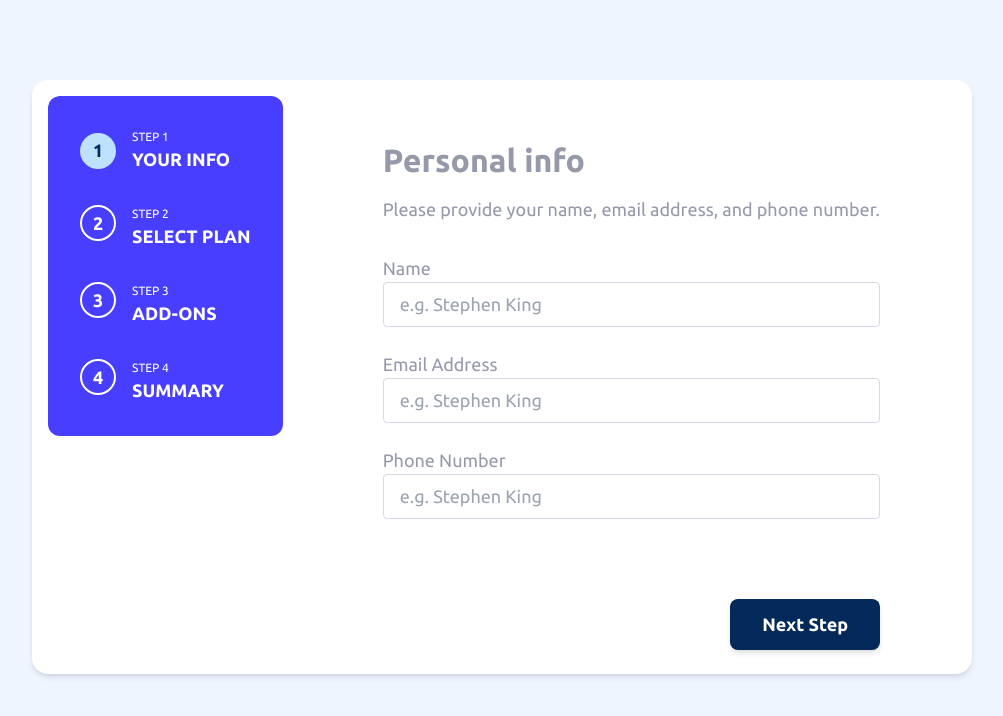
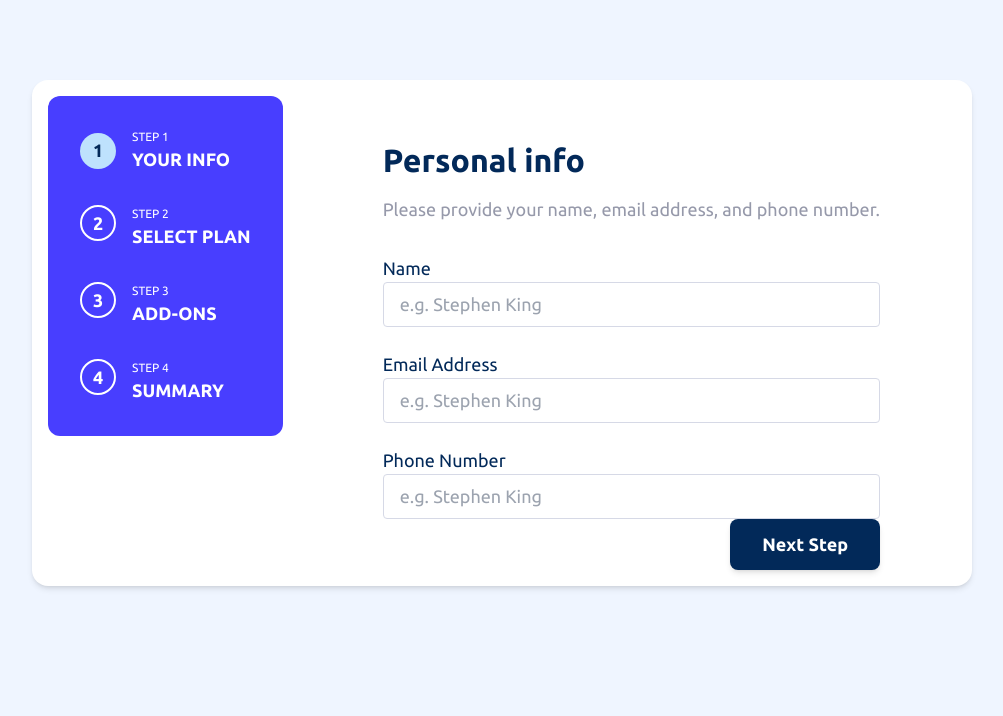
Before and after one commit to volkanakyel/gamer-form-service, a Vue app: page / in a window 1280 px wide. Shown: the top 716 px of the page, without its empty margins (138-1141 px from the left). Built offline with nearby package versions, Linux system fonts and the light colour scheme.

Commit message:
gamer-form |🔄 fix custom class tailwind

```diff
--- a/src/assets/style/main.css
+++ b/src/assets/style/main.css
@@ -17,9 +17,9 @@ body {
 }
 
 .step-content {
-  @apply flex flex-col m-auto;
+  @apply flex flex-col text-dark m-auto;
 }
 
 .next-btn {
-  @apply bg-dark text-white font-semibold px-8 py-3 rounded-lg shadow-md transition duration-300 self-end;
+  @apply bg-dark text-white font-semibold px-8 hover:bg-blue py-3 rounded-lg shadow-md transition duration-300 self-end;
 }
--- a/src/components/PersonalInfoForm.vue
+++ b/src/components/PersonalInfoForm.vue
@@ -21,8 +21,7 @@
           class="border border-grey-100 rounded pl-4 py-2 w-full focus:outline-none focus:border-gray-500" />
       </div>
     </div>
-    <button @click="updateStep"
-      class="bg-dark text-white font-semibold px-8 py-3 rounded-lg shadow-md hover:bg-blue-900 transition duration-300 mt-20 mb-2 self-end">
+    <button @click="updateStep" class="next-btn">
       Next Step
     </button>
   </div>
--- a/tailwind.config.ts
+++ b/tailwind.config.ts
@@ -36,6 +36,7 @@ module.exports = {
       black: "#000000",
       light: "#BEE2FD",
       dark: "#022959",
+      blue: "164A8A",
       purple: "#483EFF",
       background: "#EFF5FF",
       grey: {
```
